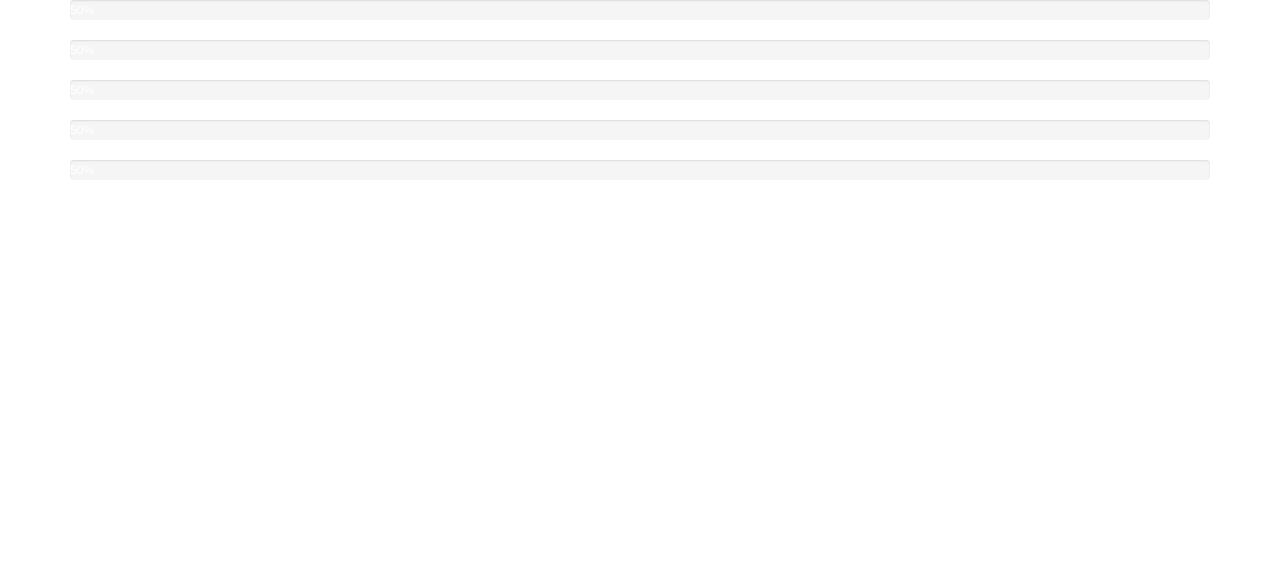
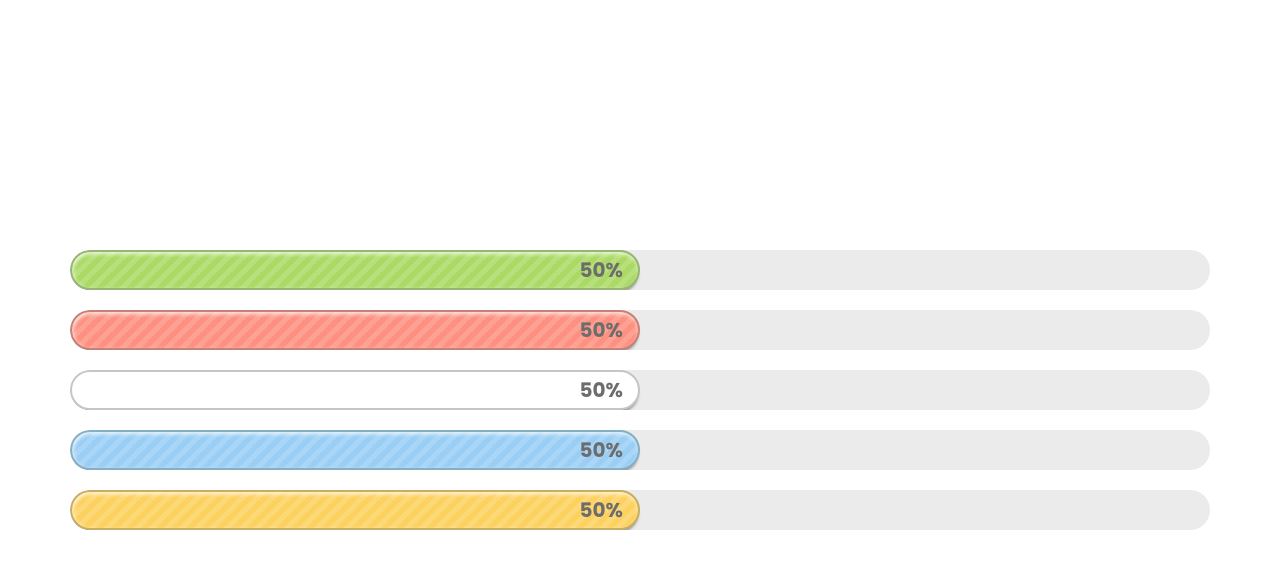
Before and after one commit to longyarnz/progress_bars, a plain HTML site: page index.html in a window 1280 px wide. Drawn offline with nearby package versions, Linux system fonts and the light colour scheme.

Commit message:
feat(main); style css for progress bars

```diff
--- a/index.html
+++ b/index.html
@@ -6,8 +6,66 @@
   <meta charset="utf-8">
   <meta name="viewport" content="width=device-width, initial-scale=1">
   <link rel="stylesheet" href="https://maxcdn.bootstrapcdn.com/bootstrap/3.4.1/css/bootstrap.min.css">
+  <link href="https://fonts.googleapis.com/css2?family=Poppins:wght@700&display=swap" rel="stylesheet">
   <script src="https://ajax.googleapis.com/ajax/libs/jquery/3.5.1/jquery.min.js"></script>
   <script src="https://maxcdn.bootstrapcdn.com/bootstrap/3.4.1/js/bootstrap.min.js"></script>
+  <style>
+    * {
+      box-sizing: border-box;
+      font-family: Poppins, -apple-system, BlinkMacSystemFont, 'Segoe UI', Oxygen, Ubuntu, Cantarell, 'Open Sans', 'Helvetica Neue', sans-serif
+    }
+    body {
+      width: 100vw;
+      height: 100vh;
+      margin: 0;
+      background-color: #fff;
+      display: flex;
+      justify-content: center;
+      align-items: center;
+    }
+    .progress {
+      height: 40px;
+      border-radius: 40px;
+      background-color: #ebebeb;
+      box-shadow: none;
+      overflow: hidden visible;
+    }
+    .progress-bar {
+      width: 50%;
+      text-align: right;
+      display: flex;
+      justify-content: flex-end;
+      align-items: center;
+      border-radius: 40px;
+      padding: 0px 15px;
+      font-size: 2rem;
+      border: 2px solid;
+      color: #6d6d6d;
+      background-image: linear-gradient(315deg,rgba(255,255,255,.15) 25%,transparent 25%,transparent 50%,rgba(255,255,255,.15) 50%,rgba(255,255,255,.15) 75%,transparent 75%,transparent);
+      background-size: 15px 15px;
+      box-shadow: inset 1px 2px 4px rgb(255 255 255 / 80%), 0px 4px 3px -2px rgb(0 0 0 / 40%);
+    }
+    .green {
+      background-color: #aada65;
+      border-color: #97b574;
+    }
+    .red {
+      background-color: #fd9080;
+      border-color: #c78278;
+    }
+    .white {
+      background-color: #fff;
+      border-color: #c6c6c6;
+    }
+    .blue {
+      background-color: #9acef4;
+      border-color: #86afc2;
+    }
+    .yellow {
+      background-color: #fdd15f;
+      border-color: #c8ae65;
+    }
+  </style>
 </head>
 
 <body>
```
